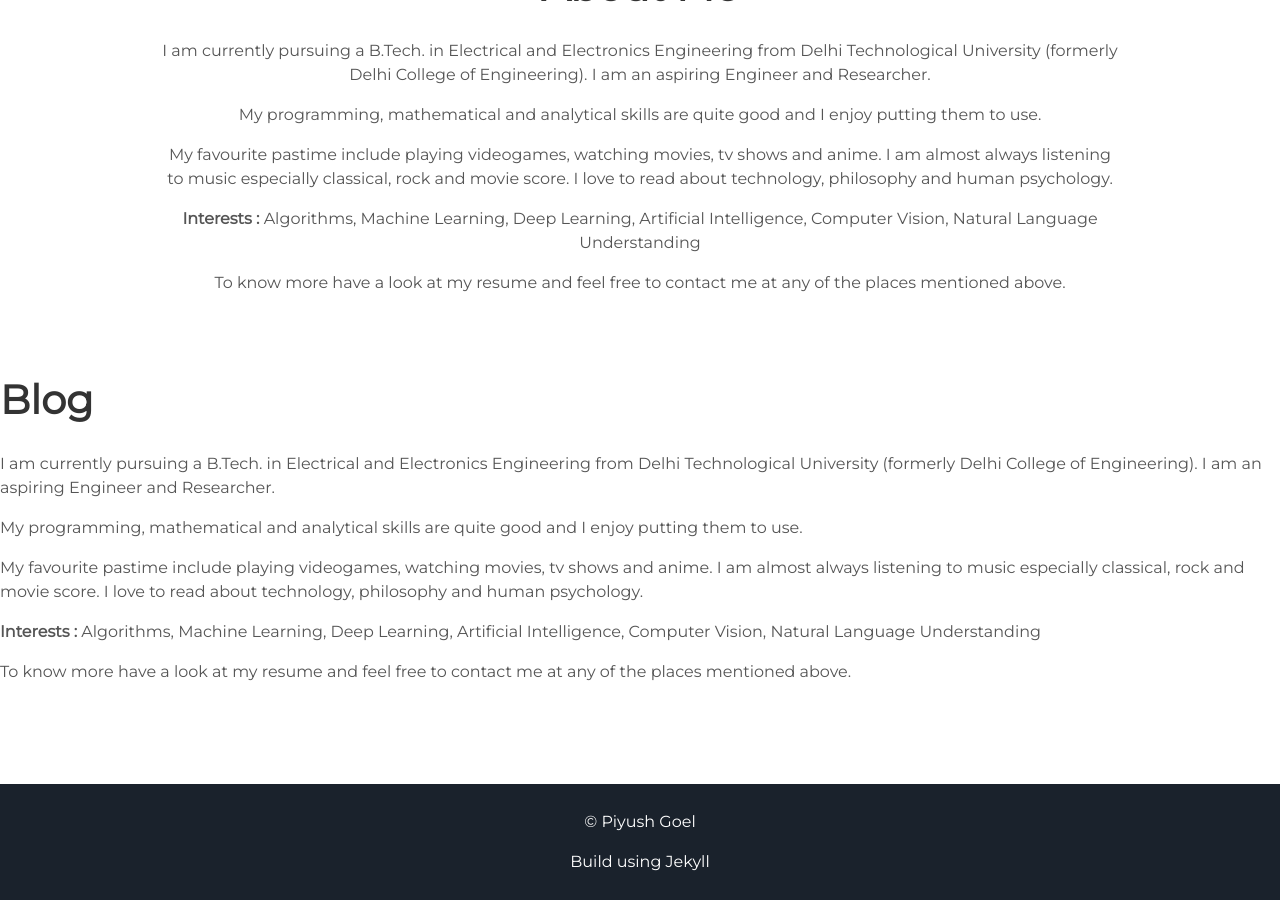
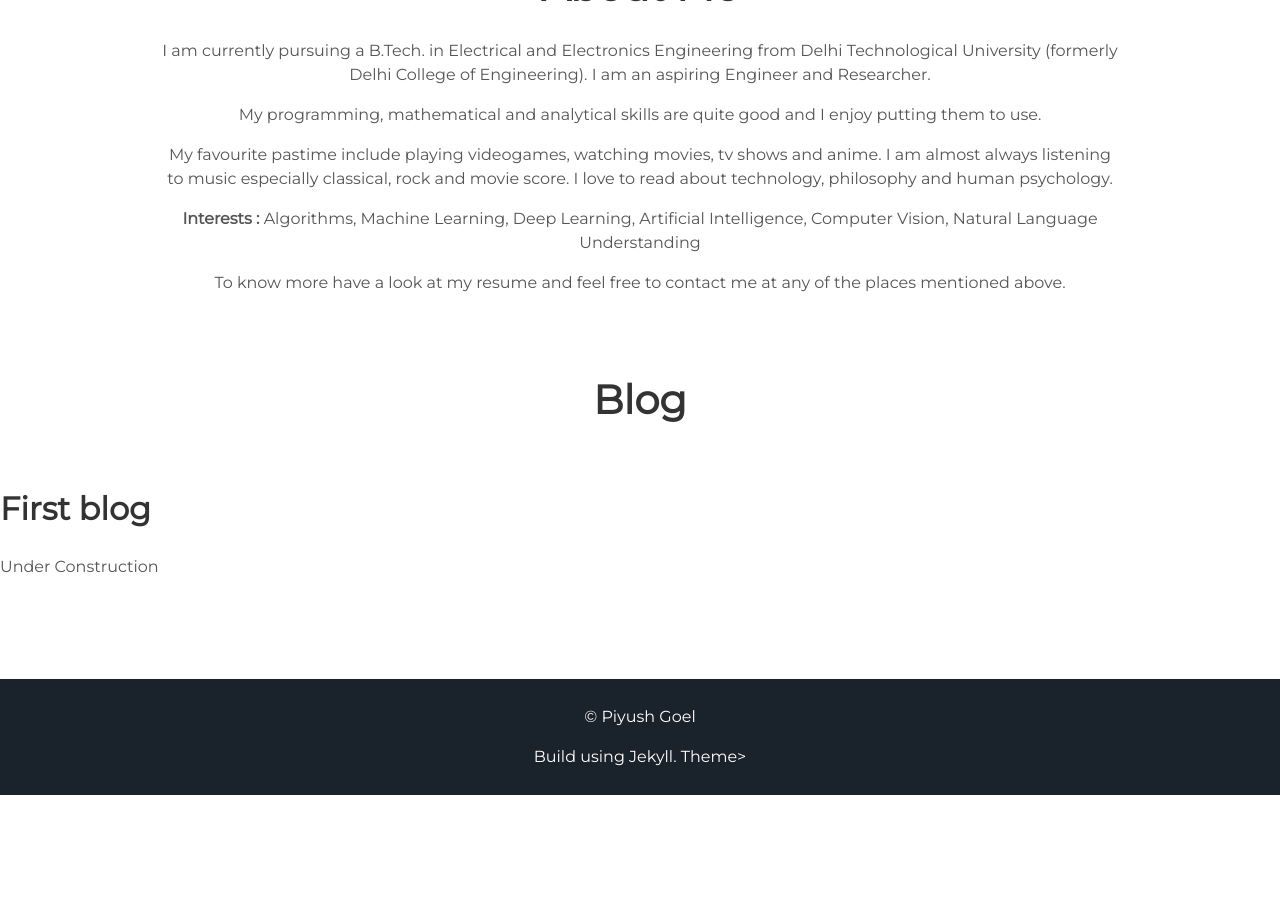
Before and after one commit to piyushgoel997/piyushgoel997.github.io, a Jekyll site: the page built from index.html, in a window 1280 px wide and 900 px high, scrolled down 1018 px. Built offline with Jekyll 4.4.1, drawn with Linux system fonts in a browser that asks for light colours; after the commit the page ends 1813 px from its top, so only the background shows below that.

Commit message:
some changes

```diff
--- a/_includes/blog.html
+++ b/_includes/blog.html
@@ -1,8 +1,5 @@
- <div class="articles">
-  <h1> Blog </h1>
-  <p>I am currently pursuing a B.Tech. in Electrical and Electronics Engineering from Delhi Technological University (formerly Delhi College of Engineering). I am an aspiring Engineer and Researcher.</p>
-  <p>My programming, mathematical and analytical skills are quite good and I enjoy putting them to use.</p>
-  <p>My favourite pastime include playing videogames, watching movies, tv shows and anime. I am almost always listening to music especially classical, rock and movie score. I love to read about technology, philosophy and human psychology.</p>
-  <p><b>Interests :</b> Algorithms, Machine Learning, Deep Learning, Artificial Intelligence, Computer Vision, Natural Language Understanding</p>
-  <p>To know more have a look at my resume and feel free to contact me at any of the places mentioned above.</p>
+<div class="blog">
+  <h1 style="text-align:center"> Blog </h1>
+  	<h2>First blog</h2>
+  		<p>Under Construction</p>
 </div>
--- a/_includes/footer.html
+++ b/_includes/footer.html
@@ -1,6 +1,6 @@
 <footer class="footer">
     <p>&copy; {{site.username}}</p>
-    <p>Build using Jekyll</p>
+    <p>Build using Jekyll. <a href="https://github.com/nrandecker/particle">Theme</a>></p>
 </footer>
 <script src="//cdn.jsdelivr.net/particles.js/2.0.0/particles.min.js"></script>
 <script src="{{ "/assets/js/sweet-scroll.min.js" | prepend: site.baseurl }}"></script>
```
